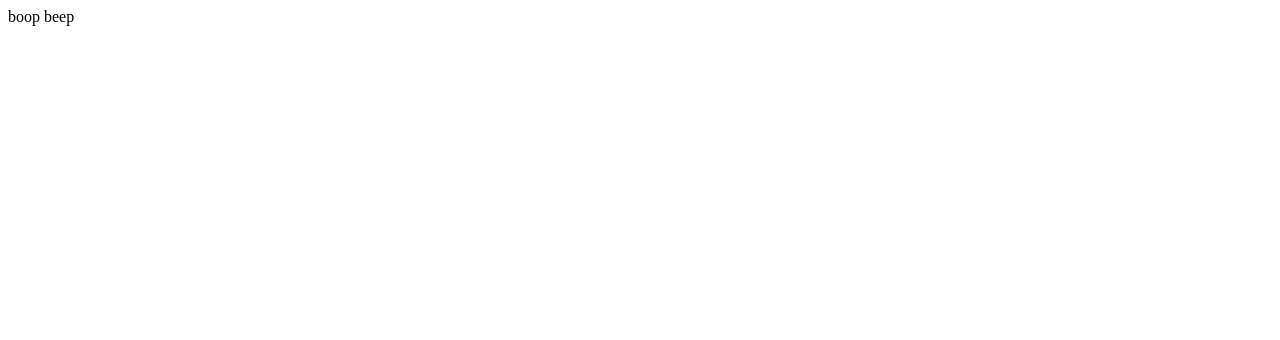
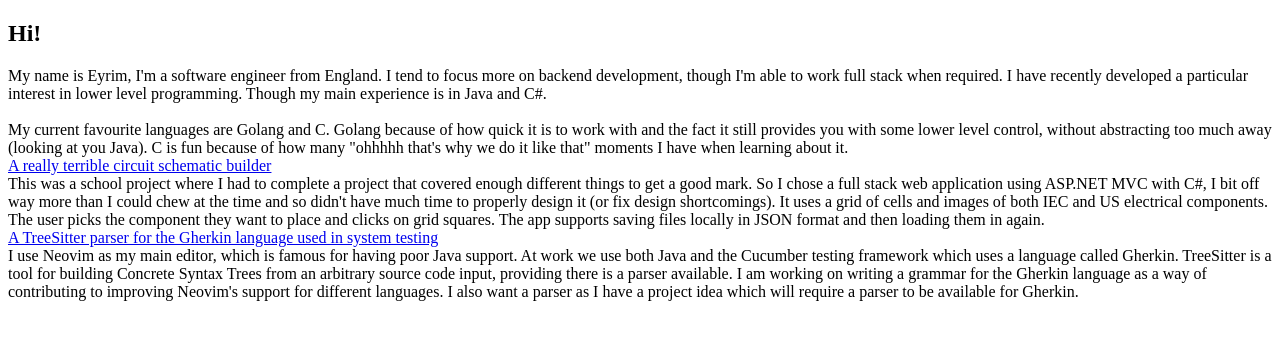
Before and after one commit to Charlie-robin/about-me, a plain HTML site: page index.html in a window 1280 px wide. Drawn offline with Linux system fonts and the light colour scheme.

Commit message:
Add text to index

```diff
--- a/index.html
+++ b/index.html
@@ -1,11 +1,66 @@
 <!DOCTYPE html>
 <html>
+
 <head>
     <title>beep boop</title>
+
+    <link rel="stylesheet" href="css/root.css" />
+    <link rel="stylesheet" href="css/index.css" />
+
+    <link rel="preconnect" href="https://fonts.googleapis.com">
+    <link rel="preconnect" href="https://fonts.gstatic.com" crossorigin>
+    <link href="https://fonts.googleapis.com/css2?family=Ubuntu+Mono:ital,wght@0,400;0,700;1,400;1,700&display=swap"
+        rel="stylesheet">
+
+    <script src="js/load-cat.js"></script>
 </head>
+
 <body>
     <main>
-            boop beep
+        <article id="personal-intro">
+            <h1>Hi!</h1>
+            My name is Eyrim, I'm a software engineer from England.
+
+            I tend to focus more on backend development, though I'm able to work full stack when required. I have
+            recently developed a particular interest in lower level programming. Though my main experience is in Java
+            and C#.
+            <br />
+            <br />
+            My current favourite languages are Golang and C. Golang because of how quick it is to work with and the fact
+            it still provides you with some lower level control, without abstracting too much away (looking at you
+            Java). C is fun because of how many "ohhhhh that's why we do it like that" moments I have when learning
+            about it.
+        </article>
+        <article id="projects">
+            <section>
+                <a href="https://github.com/Eyrim/circuit-sharp">A really terrible circuit schematic builder</a>
+                <aside class="project-description">
+                    This was a school project where I had to complete a project that covered enough different things to
+                    get a good mark. So I chose a full stack web application using ASP.NET MVC with C#, I bit off way
+                    more than I could chew at the time and so didn't have much time to properly design it (or fix design
+                    shortcomings). It uses a grid of cells and images of both IEC and US electrical components. The user
+                    picks the component they want to place and clicks on grid squares. The app supports saving files
+                    locally in JSON format and then loading them in again.
+                </aside>
+            </section>
+            <section>
+                <a href="https://github.com/Eyrim/tree-sitter-gherkin">A TreeSitter parser for the Gherkin language used
+                    in system testing</a>
+                <aside class="project-description">
+                    I use Neovim as my main editor, which is famous for having poor Java support. At work we use both
+                    Java and the Cucumber testing framework which uses a language called Gherkin. TreeSitter is a tool
+                    for building Concrete Syntax Trees from an arbitrary source code input, providing there is a parser
+                    available. I am working on writing a grammar for the Gherkin language as a way of contributing to
+                    improving Neovim's support for different languages. I also want a parser as I have a project idea
+                    which will require a parser to be available for Gherkin.
+                </aside>
+            </section>
+        </article>
     </main>
+    <footer>
+        <span id="footer-cat-carrier" class="cat-carrier">
+        </span>
+    </footer>
 </body>
+
 </html>
```
Lines whose indentation alone changed are shown as unchanged.
